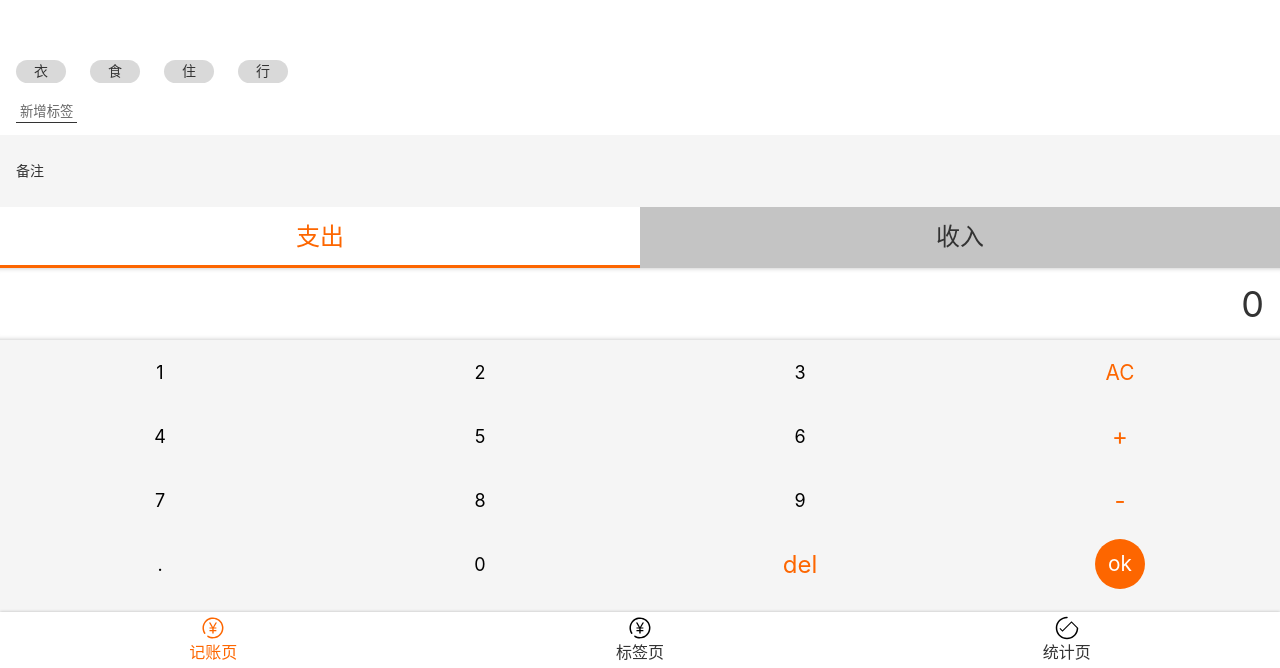
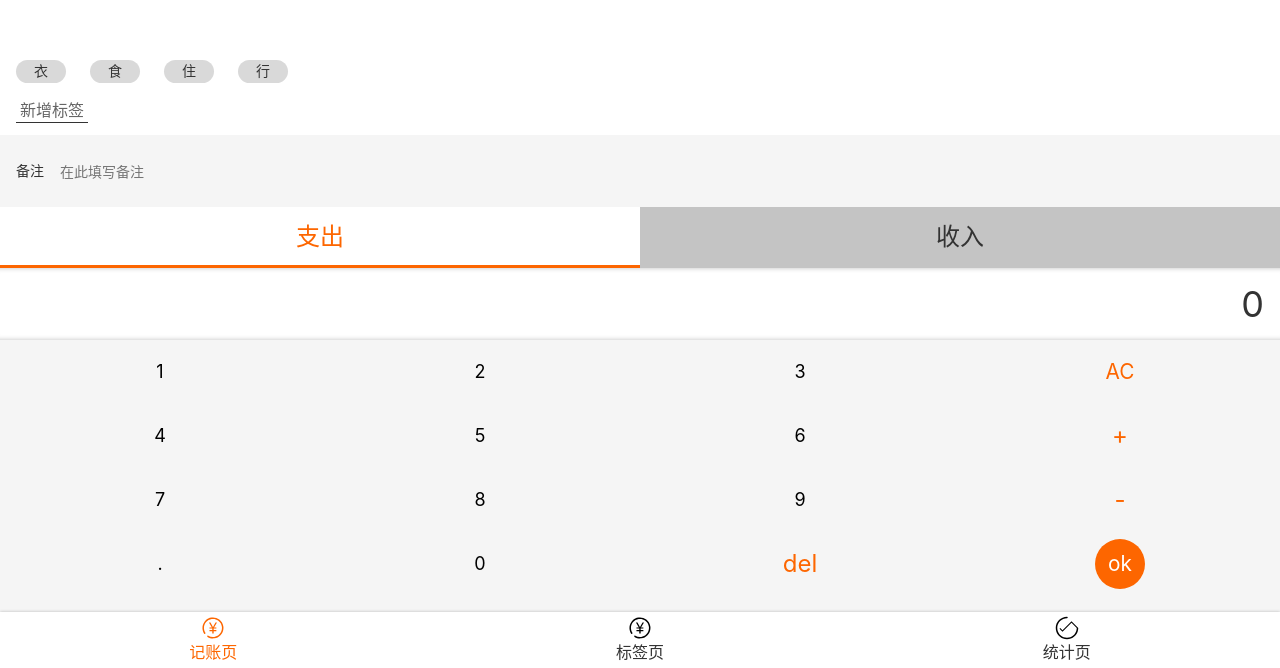
Before and after one commit to qiyi-li/money-manager-react, a React app: page /#/money in a window 1280 px wide. Shown: the part 132-800 px from the top of the page. Built offline with nearby package versions, Linux system fonts and the light colour scheme.

Commit message:
完成 EditTag.tsx 的样式

```diff
--- /dev/null
+++ b/src/components/Center.tsx
@@ -0,0 +1,9 @@
+import styled from 'styled-components';
+
+const Center = styled.div`
+  display: flex;
+  justify-content: center;
+  flex-direction: column;
+  align-items: center;
+`;
+export {Center}
--- a/src/components/Inpute.tsx
+++ b/src/components/Inpute.tsx
@@ -8,7 +8,7 @@
     >input{
       display: block;
       width: 100%;
-      height: 72px;
+      height: 44px;
       border: none;
       background:none;
     }
--- /dev/null
+++ b/src/components/Space.tsx
@@ -0,0 +1,6 @@
+import styled from 'styled-components';
+
+const Space = styled.div`
+  height: 16px;
+`;
+export {Space}
--- a/src/index.scss
+++ b/src/index.scss
@@ -33,8 +33,8 @@
   line-height: 1.2;
   background-color: #f5f5f5;
 }
-button{
-  font-family: inherit;
+button,input{
+  font: inherit;
   background-color: inherit;
 }
 .icon{
--- a/src/views/EditTag.tsx
+++ b/src/views/EditTag.tsx
@@ -5,18 +5,26 @@
 import Icon from 'components/Icon';
 import {Button} from 'components/Button';
 import styled from 'styled-components';
+import {Input} from 'components/Inpute';
+import {Center} from 'components/Center';
+import {Space} from 'components/Space';
 
 type Params={
   id:string
 }
-const Topbar=styled.header`
+const InputWrapper = styled.div`
+  background-color:#fff;
+  padding: 0 16px;
+  margin-top: 12px;
+`;
+const Topbar = styled.header`
   display: flex;
   justify-content: space-between;
   align-items: center ;
   line-height: 20px;
   padding: 14px 16px ;
   background-color:#fff;
-`
+`;
 const EditTag:React.FC = ()=>{
   const {findTag}=useTags();
   let{id}=useParams<Params>();
@@ -24,18 +32,20 @@
   return (
     <Layout>
       <Topbar>
-        <Icon name="left"/>
+        <Icon name="left"/>i
         <span>编辑标签</span>
         <Icon name="submit"/>
       </Topbar>
-      <div>
-        <span>标签名</span>
-        {tag.name}
-        <input type="text" placeholder="标签名"/>
-      </div>
-      <div>
+      <InputWrapper>
+        <Input label="标签名" type="text"  placeholder="标签名" value={tag.name}/>
+      </InputWrapper>
+      <Center>
+        <Space/>
+        <Space/>
+        <Space/>
+        <Space/>
         <Button>删除标签</Button>
-      </div>
+      </Center>
     </Layout>
   )
 }
--- a/src/views/Money/NoteSection.tsx
+++ b/src/views/Money/NoteSection.tsx
@@ -4,7 +4,7 @@
 
 const Wrapper = styled.section`
   background-color: #f5f5f5;
-  padding: 0 16px;
+  padding: 14px 16px;
   font-size: 14px;
 
 `;
@@ -27,7 +27,7 @@
         {/*       defaultValue={note}*/}
         {/*       onBlur={onBlur}*/}
         {/*/>*/}
-        <Input label="备注 " type="text" value={note} onChange={onChange}>
+        <Input label="备注 " type="text" value={note} onChange={onChange} placeholder="在此填写备注">
 
         </Input>
       </label>
--- a/src/views/Tags.tsx
+++ b/src/views/Tags.tsx
@@ -5,16 +5,11 @@
 import Icon from 'components/Icon';
 import {Link} from 'react-router-dom';
 import {Button} from 'components/Button';
+import {Center} from 'components/Center';
+import {Space} from 'components/Space';
 
-const Center = styled.div`
-  display: flex;
-  justify-content: center;
-  flex-direction: column;
-  align-items: center;
-`;
-const Space = styled.div`
-  height: 16px;
-`;
+
+
 
 const TagList = styled.ol`
   background-color:#fff;
```
